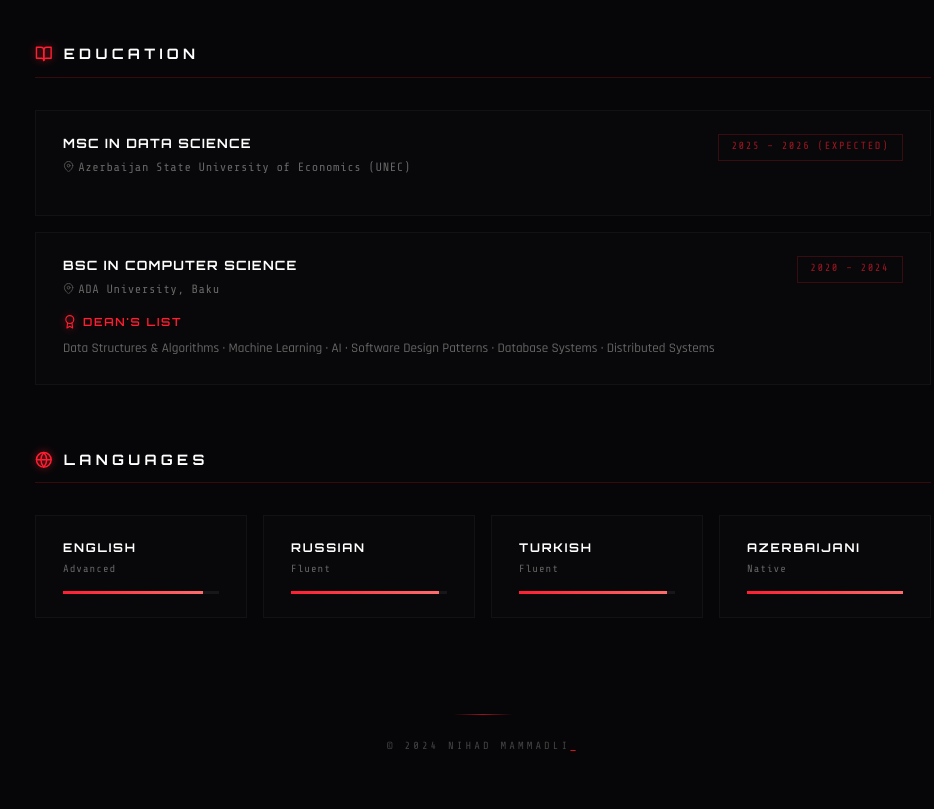
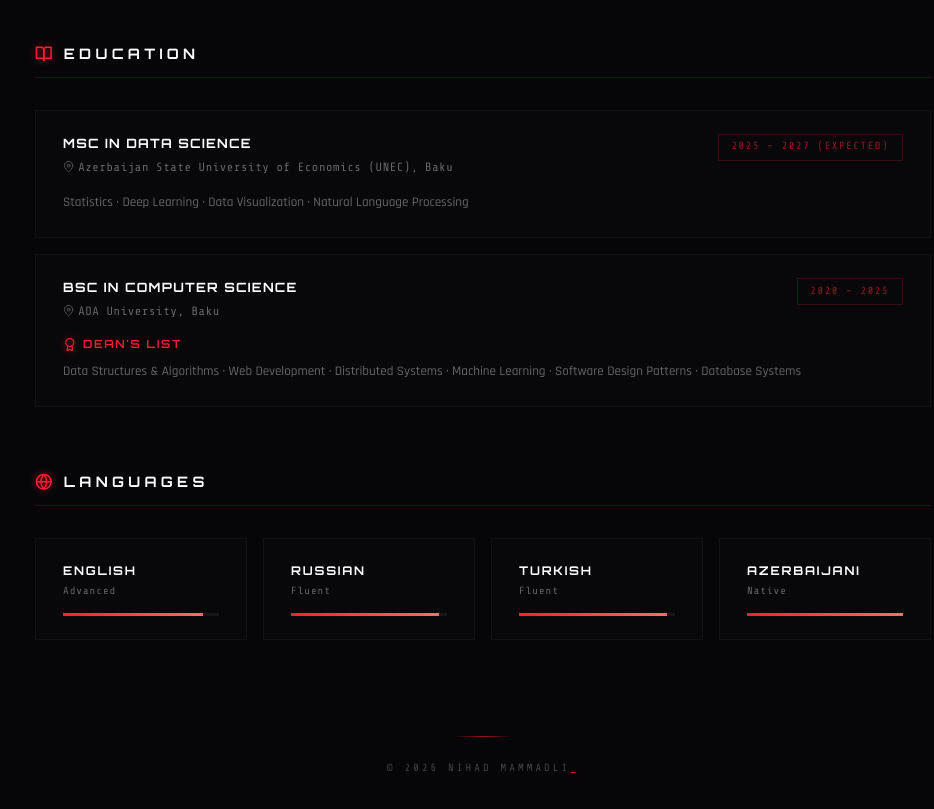
Before and after one commit to NihadMammadli/nihad.dev, a React (Vite) app: page / in a window 1280 px wide. Shown: the part 2660-3469 px from the top of the page, without its empty margins (157-1091 px from the left). Built offline with nearby package versions, Linux system fonts and the light colour scheme.

Commit message:
fix: update copyright year in footer to 2026

```diff
--- a/src/pages/main/index.tsx
+++ b/src/pages/main/index.tsx
@@ -105,15 +105,16 @@ const skills: { category: string; icon: IconType; items: string[] }[] = [
 const education = [
   {
     degree: 'MSc in Data Science',
-    school: 'Azerbaijan State University of Economics (UNEC)',
-    period: '2025 – 2026 (expected)',
+    school: 'Azerbaijan State University of Economics (UNEC), Baku',
+    period: '2025 – 2027 (expected)',
+    coursework: 'Statistics ·  Deep Learning · Data Visualization · Natural Language Processing',
   },
   {
     degree: 'BSc in Computer Science',
     school: 'ADA University, Baku',
-    period: '2020 – 2024',
+    period: '2020 – 2025',
     honors: "Dean's List",
-    coursework: 'Data Structures & Algorithms · Machine Learning · AI · Software Design Patterns · Database Systems · Distributed Systems',
+    coursework: 'Data Structures & Algorithms · Web Development · Distributed Systems · Machine Learning · Software Design Patterns · Database Systems',
   },
 ]
 
@@ -508,7 +509,7 @@ function Main() {
         {showContent && (
           <footer className={styles.footer}>
             <div className={styles.footerLine} />
-            <span>&copy; 2024 NIHAD MAMMADLI</span>
+            <span>&copy; 2026 NIHAD MAMMADLI</span>
             <span className={styles.cursor}>_</span>
           </footer>
         )}
```
